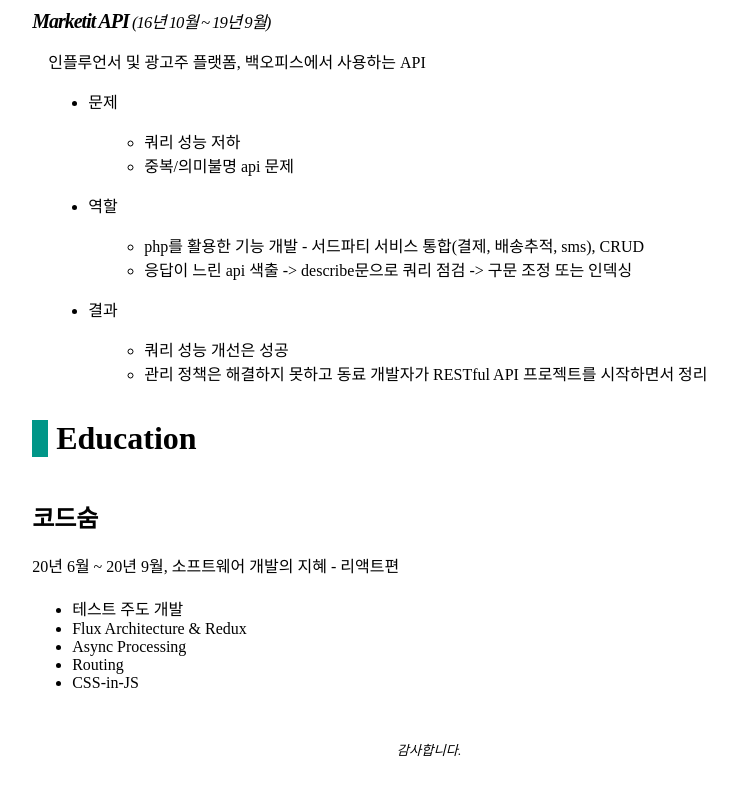
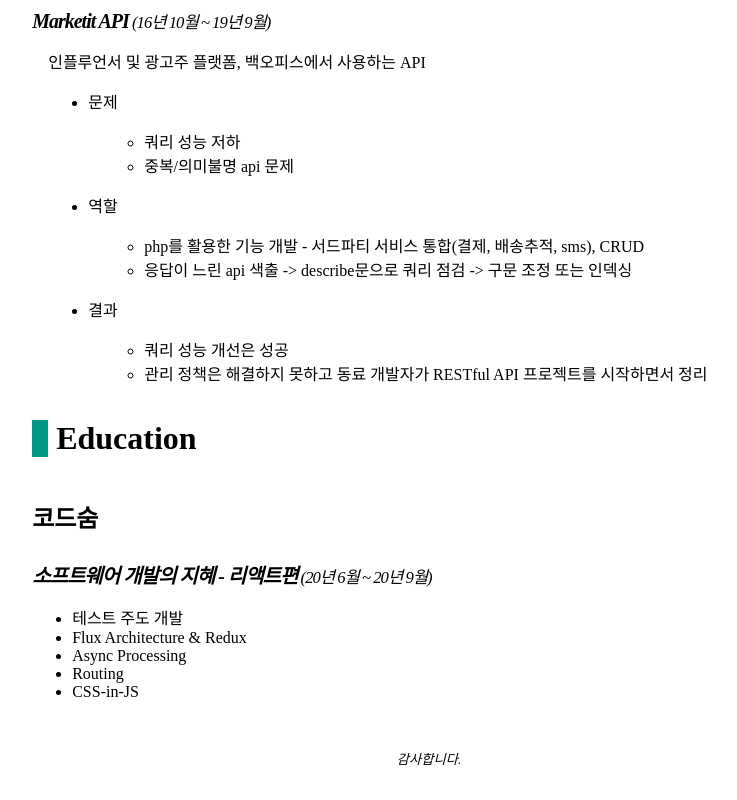
Before and after one commit to oksang/resume, a Next.js app: page / in a window 1280 px wide. Shown: the part 1994-2794 px from the top of the page, without its empty margins (211-948 px from the left). Built offline with nearby package versions, Linux system fonts and the light colour scheme.

Commit message:
교육 스타일 추가

```diff
--- a/components/Educations.js
+++ b/components/Educations.js
@@ -12,9 +12,10 @@
         return (
           <React.Fragment key={title}>
             <h2 className={styles.heading2}>{title}</h2>
-            <p className={styles.default}>
-              {duration}, {summary}
-            </p>
+            <h3 className={styles.heading3}>
+              {summary}
+              <small className={styles.default}> ({duration})</small>
+            </h3>
             <ul>
               {topics.map((item) => (
                 <li key={item}>{item}</li>
```
